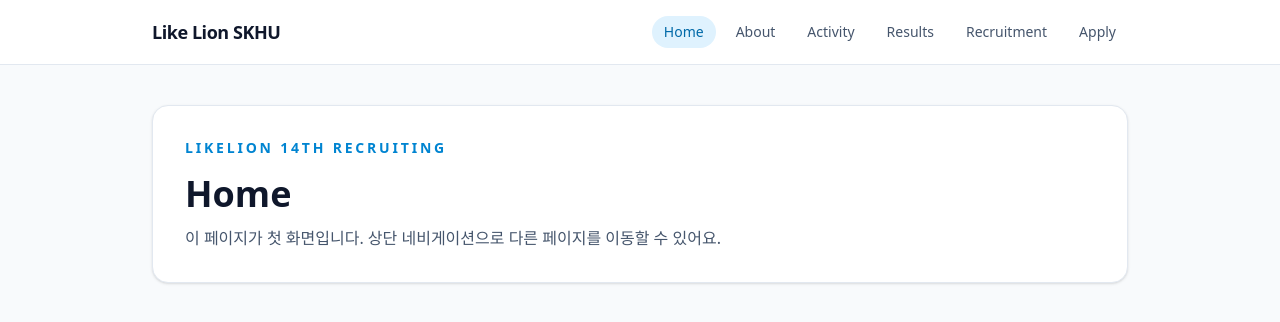
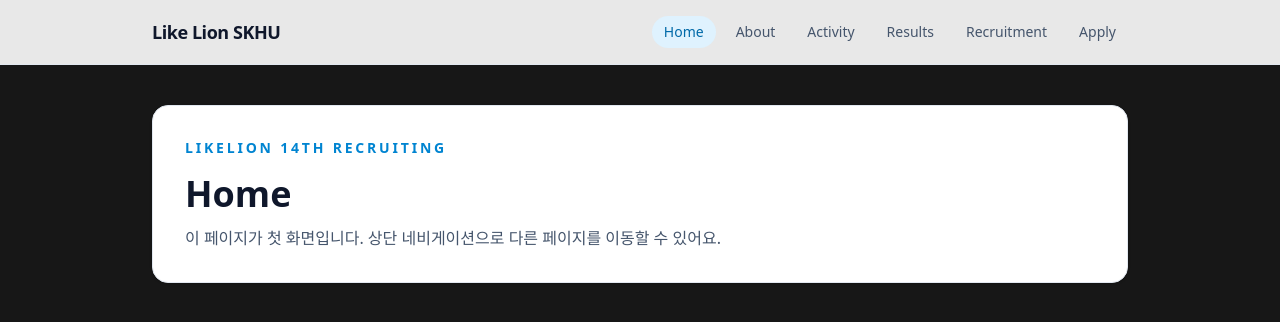
Before and after one commit to LikeLion-14th-SKHU/LikeLion-14th-Recruiting, a React (Vite) app: page / in a window 1280 px wide. Shown: the top 322 px of the page. Built offline with nearby package versions, Linux system fonts and the light colour scheme.

Commit message:
Design: TailwindCSS 활용 (컬러, 텍스트 정의 추가)

```diff
--- a/src/App.jsx
+++ b/src/App.jsx
@@ -10,7 +10,7 @@
 function App() {
   return (
     <BrowserRouter>
-      <div className="min-h-screen bg-slate-50">
+      <div className="min-h-screen bg-primary-bg">
         <Header />
         <main className="mx-auto w-full max-w-5xl px-6 py-10">
           <Routes>
--- a/src/index.css
+++ b/src/index.css
@@ -1,13 +1,13 @@
 @import "tailwindcss";
+@config "../tailwind.config.js";
 
 * {
-  box-sizing: border-box;
 }
 
 body {
   margin: 0;
   min-width: 320px;
   min-height: 100vh;
-  background-color: #f8fafc;
-  color: #0f172a;
+  background-color: #171717;
+  color: #f3f3f3;
 }
--- /dev/null
+++ b/tailwind.config.js
@@ -0,0 +1,23 @@
+/** @type {import('tailwindcss').Config} */
+export default {
+  content: ["./index.html", "./src/**/*.{js,jsx}"],
+  theme: {
+    extend: {
+      backgroundImage: {
+        gradient: "linear-gradient(to left, #FF4D00, #FFA100)",
+      },
+      colors: {
+        primary: {
+          point1: "#FF3D00",
+          point2: "#FFA100",
+          bg: "#171717",
+        },
+
+        text: {
+          main: "#f3f3f3",
+          sub: "#D7D7D7",
+        },
+      },
+    },
+  },
+};
```
